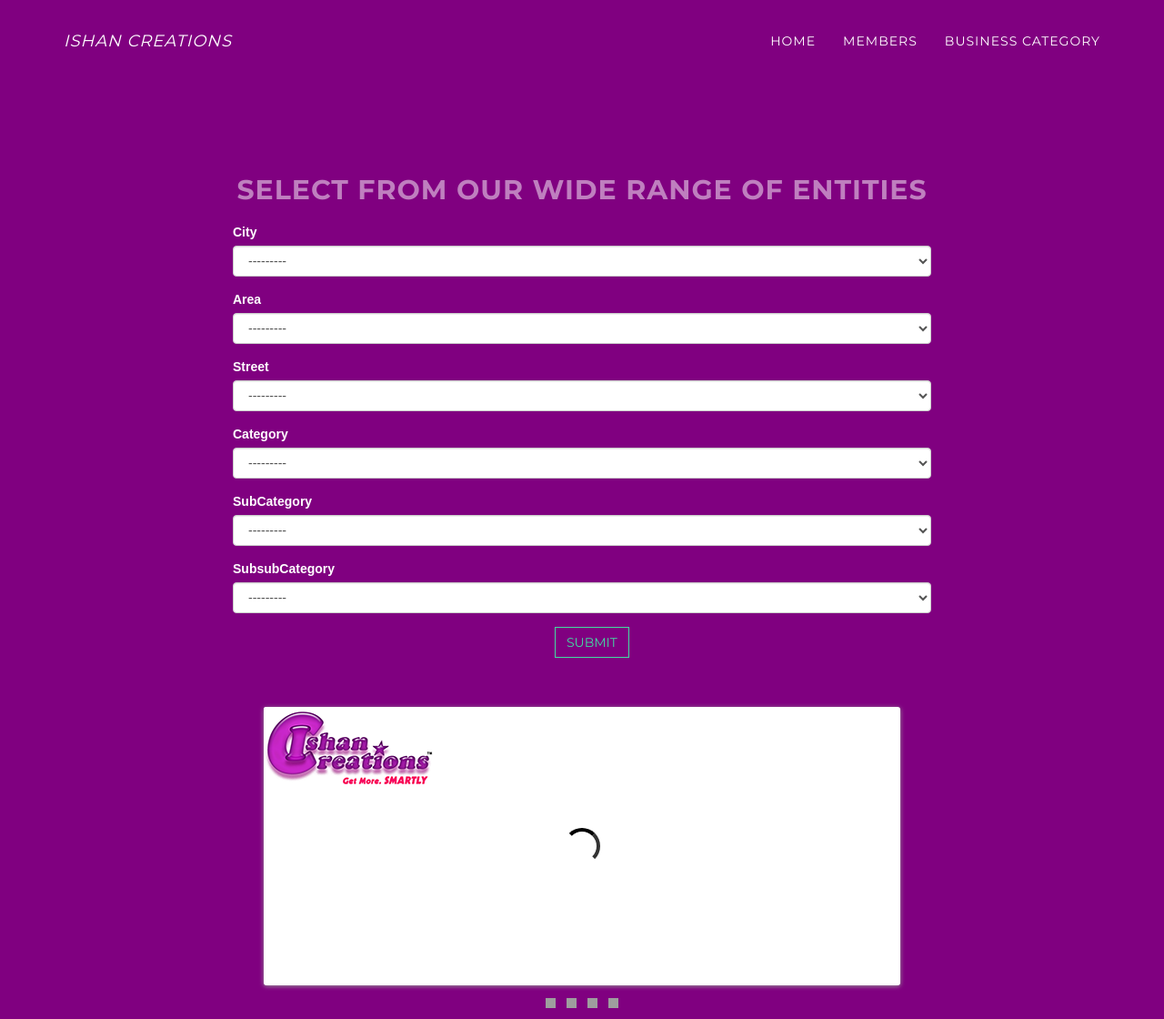
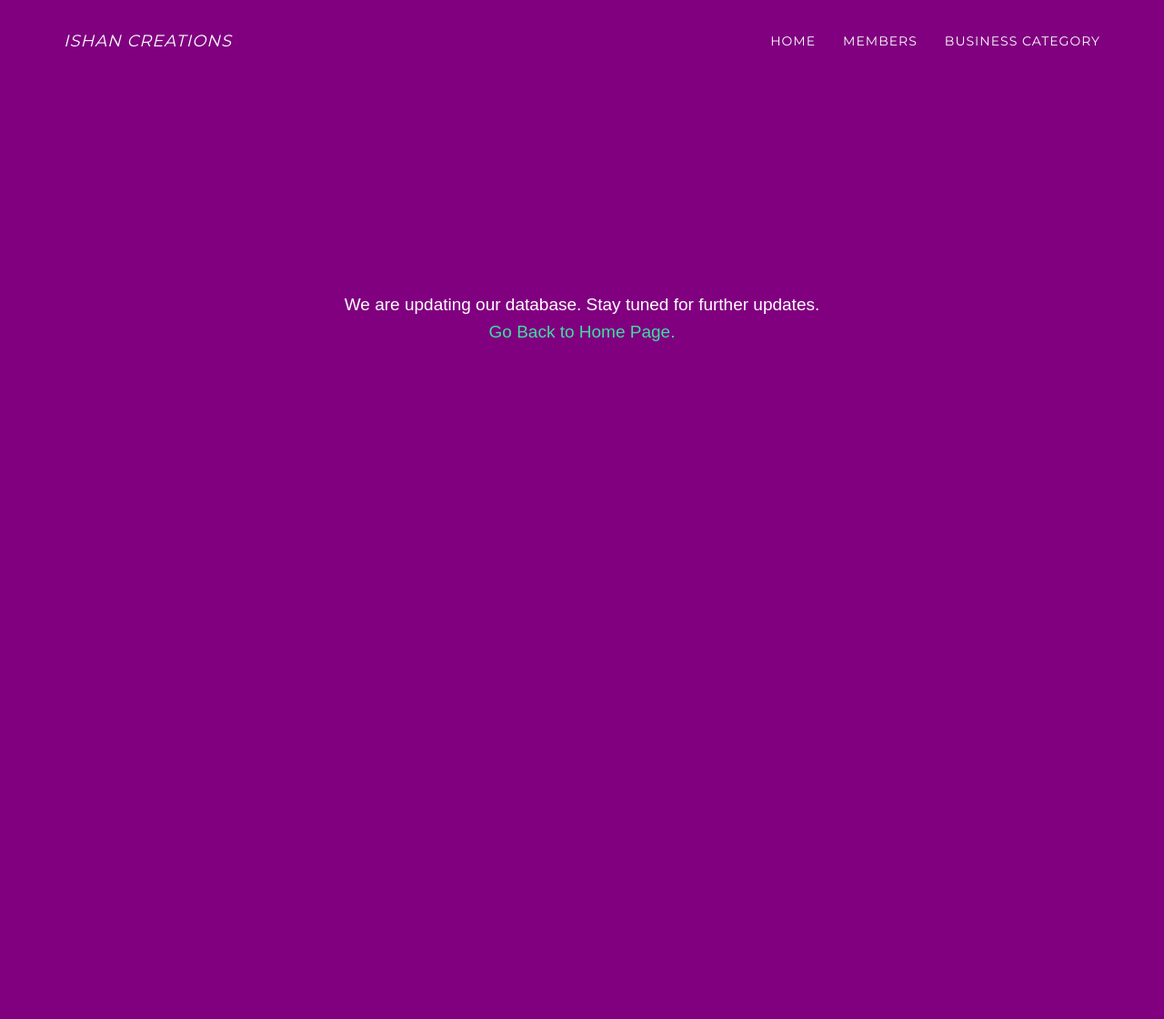
Before and after one commit to vahgar/toHost, a Django app: page /business_category/ in a window 1280 px wide. Shown: the whole page at 91% size. Run offline with Django 3.2, Linux system fonts and the light colour scheme; data that the repository does not hold is empty; some libraries are stand-ins or nearby versions; grey boxes are pictures that could not be loaded.

Commit message:
Basic Host

```diff
--- a/entity/models.py
+++ b/entity/models.py
@@ -10,7 +10,7 @@
     timings = models.CharField(max_length=150,blank=True,null=True);
     contact_person = models.CharField(max_length=150,blank=True,null=True);
     address = models.CharField(max_length=1000,blank=True,null=True);
-    mobile = models.CharField(max_length=10,blank=True,null=True);
+    mobile = models.CharField(max_length=20,blank=True,null=True);
     whatsapp = models.CharField(max_length=10,blank=True,null=True)
     Email = models.EmailField(max_length=70,blank=True,null=True)
     website = models.CharField(max_length=70,blank=True,null=True)
--- a/source_data/models.py
+++ b/source_data/models.py
@@ -83,8 +83,6 @@
 		chained_model_field="subCategory",
 		show_all=False,
 		auto_choose=False,
-		blank=True,
-		null=True,
 		)
 
 
--- a/source_data/views.py
+++ b/source_data/views.py
@@ -1,6 +1,6 @@
 from django.shortcuts import render, HttpResponse
 from source_data.forms import CityForm,AreaForm,LocationForm,CategoryForm
-from .models import City,Area,Street,Category,SubCategory
+from .models import City,Area,Street,Category,SubCategory,SubsubCategory
 from entity.models import business_entity
 from django.db.models import Q
 # Create your views here.
@@ -22,17 +22,19 @@
 		form = LocationForm(request.POST)
 		form1 = CategoryForm(request.POST)
 		if form.is_valid() and form1.is_valid():
-			print(request)
 			city = form.cleaned_data['city']
 			area = form.cleaned_data['area']
 			street = form.cleaned_data['street']
 			category = form1.cleaned_data['category']
 			subCategory = form1.cleaned_data['subCategory']
-			data = business_entity.objects.filter(Q(city__name=city),Q(area__name=area),Q(locality__name=street),Q(category__name=category),Q(subcategory__name=subCategory))
+			print('Hola1')
+			subsubcategory = form1.cleaned_data['Subsubcategory']
+			print('Hola')
+			data = business_entity.objects.filter(Q(city__name=city),Q(area__name=area),Q(locality__name=street),Q(category__name=category),Q(subcategory__name=subCategory),Q(subsubcategory__name=subsubcategory))
 			context = {'data':data}
 			return render(request,'display.html',context)
 	else:
 		form_x = LocationForm();
 		form_y = CategoryForm();
 		context = {'form':form_x, 'form1':form_y}
-		return render(request,'result.html',context);
+		return render(request,'business_category.html',context);
--- a/static/new1.css
+++ b/static/new1.css
@@ -160,7 +160,14 @@
 .app {
 	display: none;
 }
-
+#soon {
+	width: 50%;
+	margin: 0 auto;
+	text-align: center;
+}
+#inside_soon {
+	text-align: center;
+}
 
 @media screen and (max-width: 768px) {
   .mobile {
@@ -236,6 +243,6 @@
   }
   .app {
   	margin-top:25%;
-  	display: block;
+  	display: none;
   }
 }
--- a/templates/business_category.html
+++ b/templates/business_category.html
@@ -70,7 +70,7 @@
     </nav>
 
 
-    <div id="bc_page">
+    <div id="bc_page" style="display:none">
 
     <div id="bizC">
         <h2>SELECT FROM OUR WIDE RANGE OF ENTITIES</h2>
@@ -104,6 +104,11 @@
     <a href="{% static 'abc.apk' %}">Click Here</a> to download our <i class="fa fa-android 3x" aria-hidden="true"></i> Application.</p>
 
 </div>
+<div id="soon" style="margin-top:25%;">
+<p id="inside_soon"> We are updating our database. Stay tuned for further updates.<br>
+<a href="{% url 'homepage' %}">Go Back to Home Page.</a></p>
+</div>
+
 
 </body>
 
```
Also changed, not shown: entity/migrations/0001_initial.py (added), entity/migrations/__init__.py (added), source_data/migrations/0001_initial.py (added), source_data/migrations/0002_auto_20160515_2011.py (added), source_data/migrations/__init__.py (added).
